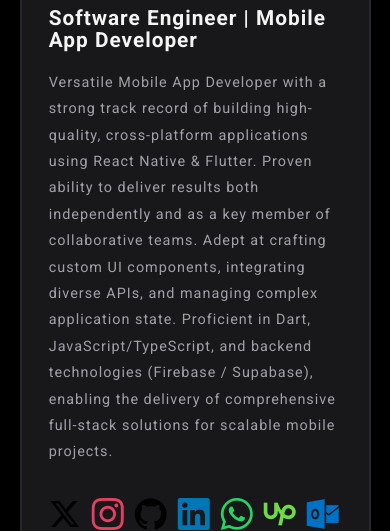
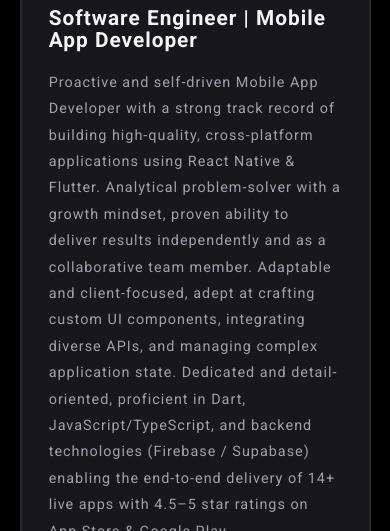
Before and after one commit to Ibrahimfathi96/Portfolio, a React (Vite) app: page / in a window 390 px wide. Shown: the part 313-844 px from the top of the page. Built offline with nearby package versions, Linux system fonts and the light colour scheme.

Commit message:
Enhance resume and experience sections with updated descriptions, emphasizing achievements and skills in mobile app development.

```diff
--- a/src/components/2-hero/Hero.jsx
+++ b/src/components/2-hero/Hero.jsx
@@ -73,14 +73,16 @@ const Hero = () => {
           Software Engineer | Mobile App Developer
         </h2>
         <p className="sub-title">
-          Versatile Mobile App Developer with a strong track record of building
-          high-quality, cross-platform applications using React Native &
-          Flutter. Proven ability to deliver results both independently and as a
-          key member of collaborative teams. Adept at crafting custom UI
-          components, integrating diverse APIs, and managing complex application
-          state. Proficient in Dart, JavaScript/TypeScript, and backend
-          technologies (Firebase / Supabase), enabling the delivery of
-          comprehensive full-stack solutions for scalable mobile projects.
+          Proactive and self-driven Mobile App Developer with a strong track
+          record of building high-quality, cross-platform applications using
+          React Native & Flutter. Analytical problem-solver with a growth
+          mindset, proven ability to deliver results independently and as a
+          collaborative team member. Adaptable and client-focused, adept at
+          crafting custom UI components, integrating diverse APIs, and managing
+          complex application state. Dedicated and detail-oriented, proficient
+          in Dart, JavaScript/TypeScript, and backend technologies (Firebase /
+          Supabase) enabling the end-to-end delivery of 14+ live apps with 4.5–5
+          star ratings on App Store & Google Play.
         </p>
         <div className="all-icons flex">
           <a
--- a/src/components/6-experience/Experience.jsx
+++ b/src/components/6-experience/Experience.jsx
@@ -10,12 +10,12 @@ const Experience = () => {
       position: "React Native Developer (Full-time)",
       type: "Company",
       description: [
-        "Sole developer for mobile apps, handling end-to-end React Native development",
+        "Sole developer for 5 mobile apps end-to-end, from architecture to App Store & Google Play deployment",
         "Built and maintained multiple e-commerce applications (clothing, shoes, kids' fashion)",
-        "Developed a social media app for horse enthusiasts, competitions, and community engagement",
-        "Integrated core features: authentication, shopping cart, payments, API integrations for seamless UX",
-        "Deployed and maintained apps on both App Store & Google Play",
-        "Supervised other mobile developers (Flutter & React Native) alongside core development responsibilities",
+        "Developed a social media app for horse/camel/falcon enthusiasts, competitions, and community engagement",
+        "Integrated core features: authentication, shopping cart, payments, and API integrations for seamless UX",
+        "Published apps achieved 4.5–5 star ratings and accumulated 8,000+ downloads across platforms",
+        "Supervised 4 developers across 7 additional apps; oversaw full delivery from development to store publication",
       ],
       tech: [
         "React Native",
@@ -28,14 +28,11 @@ const Experience = () => {
       ],
       projects: [
         "Riya",
-        "Podium",
-        "ElGarawi-Kids",
-        "ShoePalace",
         "Jeyad",
         "Neyaq",
         "Qarnas",
-        "Matloub",
         "AlAmthal",
+        "Matlob",
         "Pizza & Pizza Delivery",
       ],
     },
@@ -46,18 +43,17 @@ const Experience = () => {
       position: "Mobile App Freelancer",
       type: "Freelance",
       description: [
-        "Developed Flutter application for winning coupons for famous brands",
-        "Built Parental Networking App with user registration, profile creation, and chat functionalities",
-        "Created Full Stack E-commerce Application for Palestinian local brands",
-        "Collaborated on Flutter mobile application for Iraqi Fiqh Academy facilitating Islamic fatwas",
+        "Solo-delivered 2 apps including Rakd — a 3-role platform (client, worker, admin) for car wash booking with real-time tracking",
+        "Built Halalah (Flutter) — live on App Store with 4.5+ star rating; coupon app for major Saudi brands",
+        "Supervised 1 developer on PAL-IN Store: full-stack e-commerce app for Palestinian local brands",
+        "Collaborated on Fatwalraq — Flutter app for Iraqi Fiqh Academy facilitating Islamic fatwas",
       ],
       tech: ["Flutter", "React Native", "Firebase", "Full Stack Development"],
       projects: [
         "Halalah",
-        "Parents Connect",
+        "Rakd & Rakd Worker & Rakd Admin",
         "PAL-IN Store",
         "Fatwalraq",
-        "Rakd & Rakd Worker & Rakd Admin",
       ],
     },
     {
@@ -67,11 +63,10 @@ const Experience = () => {
       position: "React Native Developer (Full-time)",
       type: "Contract",
       description: [
-        "Worked closely with a Senior React Native Developer on 4+ cross-platform apps",
-        "Handled UI features, bug fixes, and feature implementation based on user feedback",
-        "Developed live applications including e-commerce and real estate platforms",
-        "Contributed to invoice generation, purchase/sales tracking, and compliance features for Saudi market",
-        "Built interactive coupon display & redemption features and water delivery platforms",
+        "Solo-delivered 1 app end-to-end and actively maintained 5+ existing live apps alongside a senior developer",
+        "Implemented UI features, bug fixes, and new functionality based on user feedback across multiple platforms",
+        "Contributed to invoice generation, VAT compliance, and purchase/sales tracking features for the Saudi market",
+        "Built coupon redemption and water delivery platforms across multiple regional markets",
       ],
       tech: [
         "React Native",
@@ -95,10 +90,9 @@ const Experience = () => {
       position: "React Native Developer Intern",
       type: "Internship",
       description: [
-        "Developed two React Native apps, implementing custom UI components",
-        "Worked with asynchronous operations and navigation systems",
-        "Contributed to code reviews and worked collaboratively with the development team",
-        "Gained hands-on experience with professional development practices",
+        "Trained on 2 React Native apps, implementing custom UI components, navigation, and async operations",
+        "Participated in code reviews and collaborated within a team of 5+ developers",
+        "Completed 3-month intensive program covering professional React Native development workflows",
       ],
       tech: [
         "React Native",
```
Also changed, not shown: 1 other file (tests, documents, lock files or other folders).
